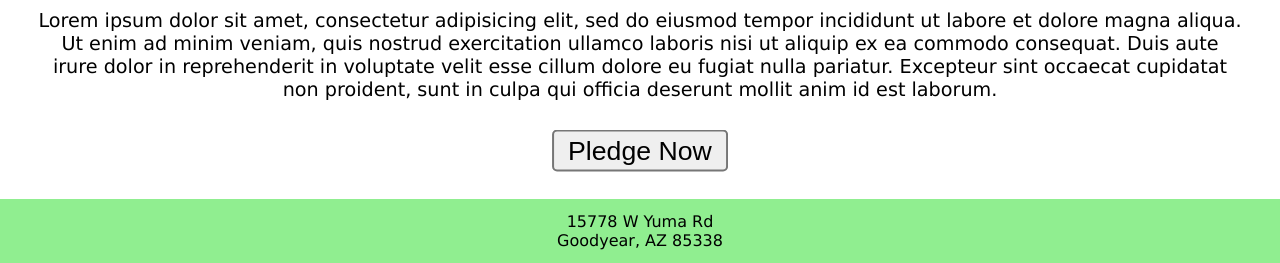
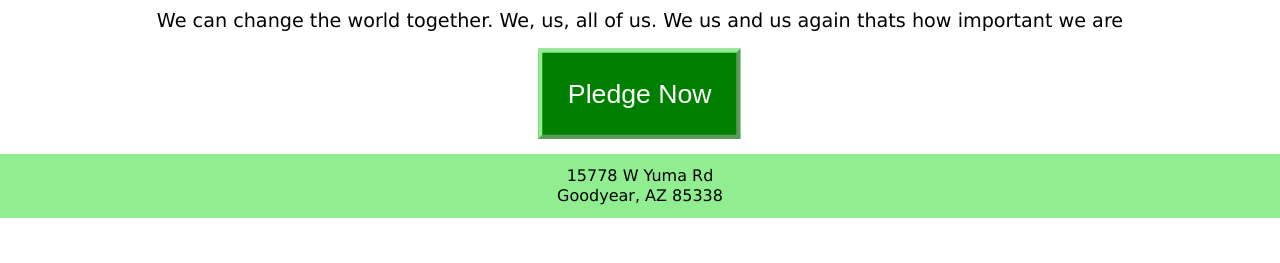
Before and after one commit to CTran049/recycleproject_charleyt-elib-samh, a plain HTML site: page index.html in a window 1280 px wide. Shown: the part 652-915 px from the top of the page. After the commit the page ends 870 px from the top, so only its background shows below. Drawn offline with Linux system fonts and the light colour scheme.

Commit message:
Did more things
I added stuff

```diff
--- a/index.html
+++ b/index.html
@@ -19,7 +19,7 @@
     </header>
     <img src="placeholder.jpg" alt="">
     <h1>Our Cause</h1>
-    <p>Lorem ipsum dolor sit amet, consectetur adipisicing elit, sed do eiusmod tempor incididunt ut labore et dolore magna aliqua. Ut enim ad minim veniam, quis nostrud exercitation ullamco laboris nisi ut aliquip ex ea commodo consequat. Duis aute irure dolor in reprehenderit in voluptate velit esse cillum dolore eu fugiat nulla pariatur. Excepteur sint occaecat cupidatat non proident, sunt in culpa qui officia deserunt mollit anim id est laborum.</p>
+    <p>We can change the world together. We, us, all of us. We us and us again thats how important we are</p>
 
     <form action="mission.html" method="get">
       <button type="submit" name="button">Pledge Now</button>
--- a/styles_home.css
+++ b/styles_home.css
@@ -41,6 +41,10 @@ button {
   margin-left: auto;
   margin-right: auto;
   transform: scale(2);
+  padding: 1%;
+  background-color: green;
+  color: white;
+  border-color: lightgreen;
 }
 
 img {
```
Also changed, not shown: background.jpg (added).
